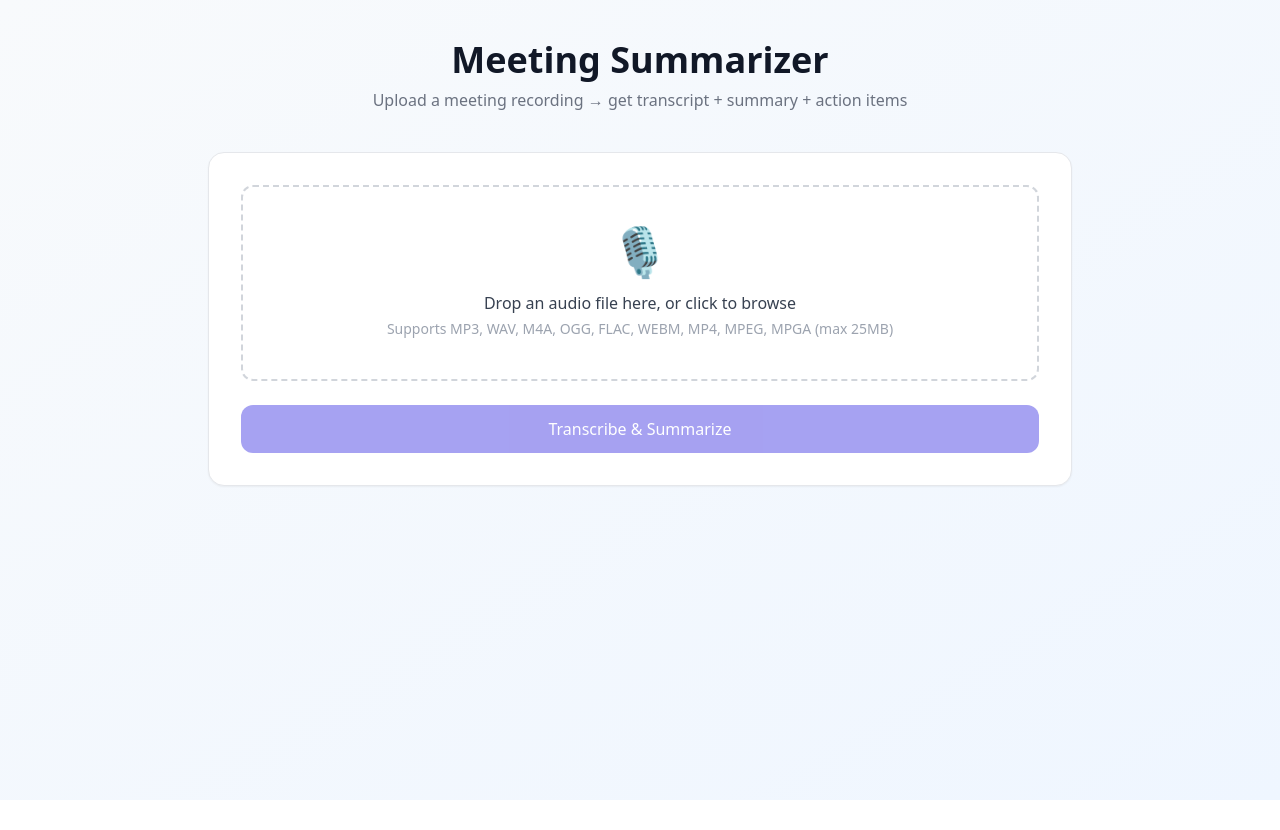
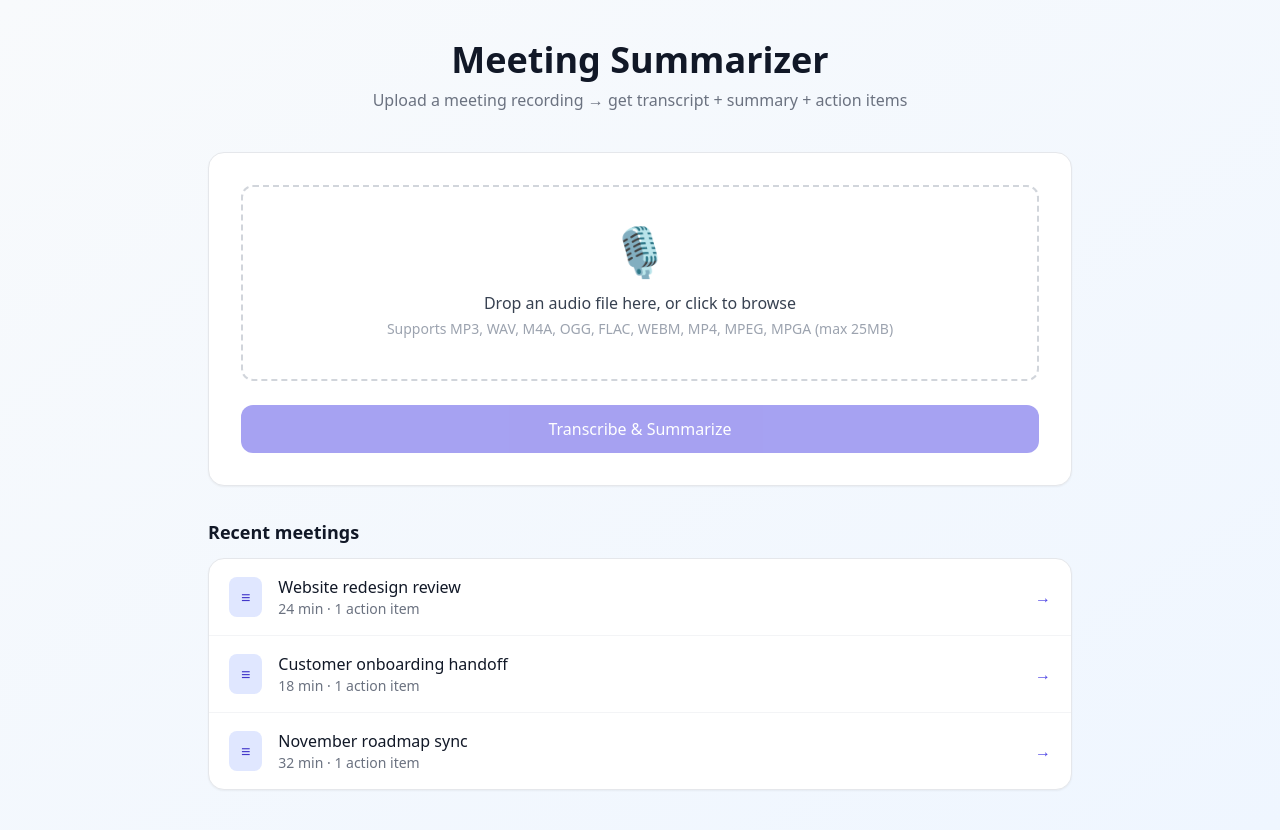
Before and after one commit to x1aevteev/meeting-summarizer, a Nuxt app: page / in a window 1280 px wide. Before the commit the page ends 800 px from the top, so only its background shows below. Built offline with nearby package versions, Linux system fonts and the light colour scheme.

Commit message:
Add recent meeting history to the homepage

```diff
--- a/pages/index.vue
+++ b/pages/index.vue
@@ -52,6 +52,23 @@
       <p v-if="error" role="alert" class="mt-4 text-red-600 text-sm bg-red-50 rounded-lg p-3">{{ error }}</p>
     </div>
 
+    <section v-if="!result" aria-labelledby="recent-meetings" class="mt-8">
+      <h2 id="recent-meetings" class="mb-3 text-lg font-bold text-gray-900">Recent meetings</h2>
+      <ul class="divide-y divide-gray-100 overflow-hidden rounded-2xl border border-gray-200 bg-white shadow-sm">
+        <li v-for="meeting in meetings" :key="meeting.id">
+          <button type="button" :disabled="loading" @click="openMeeting(meeting)"
+                  class="flex w-full items-center gap-4 px-5 py-4 text-left transition hover:bg-indigo-50 focus-visible:bg-indigo-50 disabled:opacity-50">
+            <span aria-hidden="true" class="rounded-lg bg-indigo-100 px-3 py-2 text-indigo-700">≡</span>
+            <span class="min-w-0 flex-1">
+              <span class="block font-medium text-gray-900">{{ meeting.summary.title }}</span>
+              <span class="block text-sm text-gray-500">{{ meeting.summary.duration }} · {{ meeting.summary.actionItems.length }} {{ meeting.summary.actionItems.length === 1 ? 'action item' : 'action items' }}</span>
+            </span>
+            <span aria-hidden="true" class="text-indigo-600">→</span>
+          </button>
+        </li>
+      </ul>
+    </section>
+
     <!-- Results -->
     <div v-if="result">
       <div class="flex flex-wrap items-center justify-between gap-4 mb-6">
@@ -64,7 +81,7 @@
             Download MD
           </button>
           <button @click="reset" class="text-sm px-4 py-2 border border-gray-300 rounded-lg hover:bg-gray-50 transition">
-            New Recording
+            Back to recordings
           </button>
         </div>
       </div>
@@ -122,9 +139,9 @@
         </div>
         <ol v-if="conversation.length" class="space-y-3 rounded-xl bg-gray-50 p-4">
           <li v-for="(message, index) in conversation" :key="index" class="flex"
-              :class="message.speaker === 'Maya' ? 'justify-end' : 'justify-start'">
+              :class="message.speaker !== conversation[0]?.speaker ? 'justify-end' : 'justify-start'">
             <div class="max-w-[85%] rounded-2xl px-4 py-2 text-sm leading-relaxed break-words"
-                 :class="message.speaker === 'Maya' ? 'bg-indigo-100 text-indigo-950' : 'bg-white text-gray-800 border border-gray-200'">
+                 :class="message.speaker !== conversation[0]?.speaker ? 'bg-indigo-100 text-indigo-950' : 'bg-white text-gray-800 border border-gray-200'">
               <p class="mb-0.5 text-xs font-semibold">{{ message.speaker }}</p>
               <p>{{ message.text }}</p>
             </div>
@@ -139,6 +156,7 @@
 <script setup lang="ts">
 import { AUDIO_EXTENSIONS, getAudioError } from '~/utils/audio'
 import type { SummaryResult } from '~/utils/summary'
+import { exampleMeetings, type Meeting, type Message } from '~/utils/meeting-history'
 
 const file = ref<File | null>(null)
 const fileInput = ref<HTMLInputElement | null>(null)
@@ -147,13 +165,20 @@ const progress = ref(0)
 const stepLabel = ref('')
 const error = ref('')
 const transcript = ref('')
-type Message = { speaker: string; text: string }
 const conversation = ref<Message[]>([])
 const result = ref<SummaryResult | null>(null)
+const meetings = ref<Meeting[]>([...exampleMeetings])
 const copied = ref(false)
 const copyError = ref('')
 let copyTimer: ReturnType<typeof setTimeout> | undefined
 onUnmounted(() => clearTimeout(copyTimer))
+
+function openMeeting(meeting: Meeting) {
+  reset()
+  transcript.value = meeting.transcript
+  conversation.value = meeting.conversation
+  result.value = meeting.summary
+}
 
 function onFileSelect(e: Event) {
   const input = e.target as HTMLInputElement
@@ -200,6 +225,10 @@ async function process() {
     })
     progress.value = 100
     result.value = summary
+    meetings.value = [
+      { id: crypto.randomUUID(), transcript: t, conversation: messages ?? [], summary },
+      ...meetings.value,
+    ].slice(0, 10)
   } catch (e: any) {
     error.value = e?.data?.message || 'Something went wrong. Check your OpenAI API key.'
   } finally {
--- /dev/null
+++ b/utils/meeting-history.ts
@@ -0,0 +1,47 @@
+import type { SummaryResult } from './summary'
+
+export type Message = { speaker: string; text: string }
+export type Meeting = { id: string; transcript: string; conversation: Message[]; summary: SummaryResult }
+
+const examples = [
+  {
+    id: 'website-review', title: 'Website redesign review', duration: '24 min',
+    speakers: ['Nina', 'Leo'], topic: 'The mobile navigation and pricing page are ready for review.',
+    task: 'Test the mobile navigation on iOS and Android', deadline: 'Thursday',
+    decision: 'Keep the pricing layout unchanged for this release.',
+  },
+  {
+    id: 'customer-handoff', title: 'Customer onboarding handoff', duration: '18 min',
+    speakers: ['Sarah', 'Omar'], topic: 'The first customer group is ready for the new onboarding flow.',
+    task: 'Share the onboarding checklist with support', deadline: 'Friday',
+    decision: 'Roll out to the first customer group before expanding access.',
+  },
+  {
+    id: 'roadmap', title: 'November roadmap sync', duration: '32 min',
+    speakers: ['Alex', 'Maya'], topic: 'Reporting improvements are the priority for the next sprint.',
+    task: 'Draft acceptance criteria for the reporting changes', deadline: 'Monday',
+    decision: 'Defer dashboard customization to the following sprint.',
+  },
+]
+
+export const exampleMeetings: Meeting[] = examples.map((entry) => {
+  const [lead, owner] = entry.speakers
+  const conversation = [
+    { speaker: lead, text: entry.topic },
+    { speaker: owner, text: `I'll take this action: ${entry.task}. I can have it done by ${entry.deadline}.` },
+    { speaker: lead, text: entry.decision },
+  ]
+  return {
+    id: entry.id,
+    conversation,
+    transcript: conversation.map(message => `${message.speaker}: ${message.text}`).join('\n'),
+    summary: {
+      title: entry.title,
+      duration: entry.duration,
+      summary: `${entry.topic} ${entry.decision}`,
+      keyPoints: [entry.topic, entry.decision],
+      actionItems: [{ task: entry.task, owner, deadline: entry.deadline }],
+      decisions: [entry.decision],
+    },
+  }
+})
```
